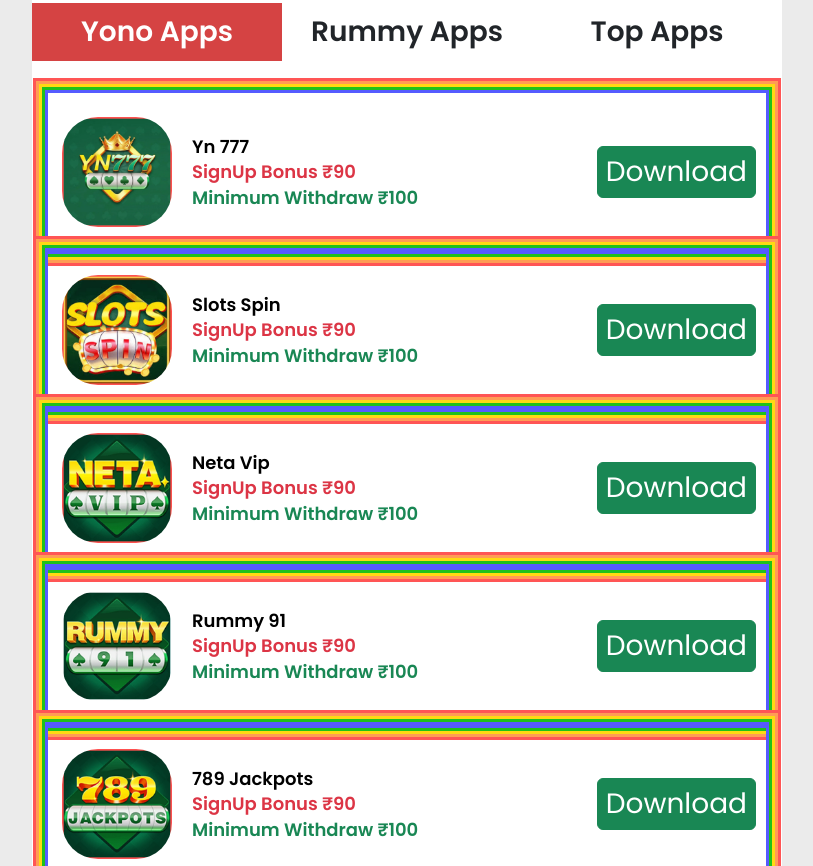
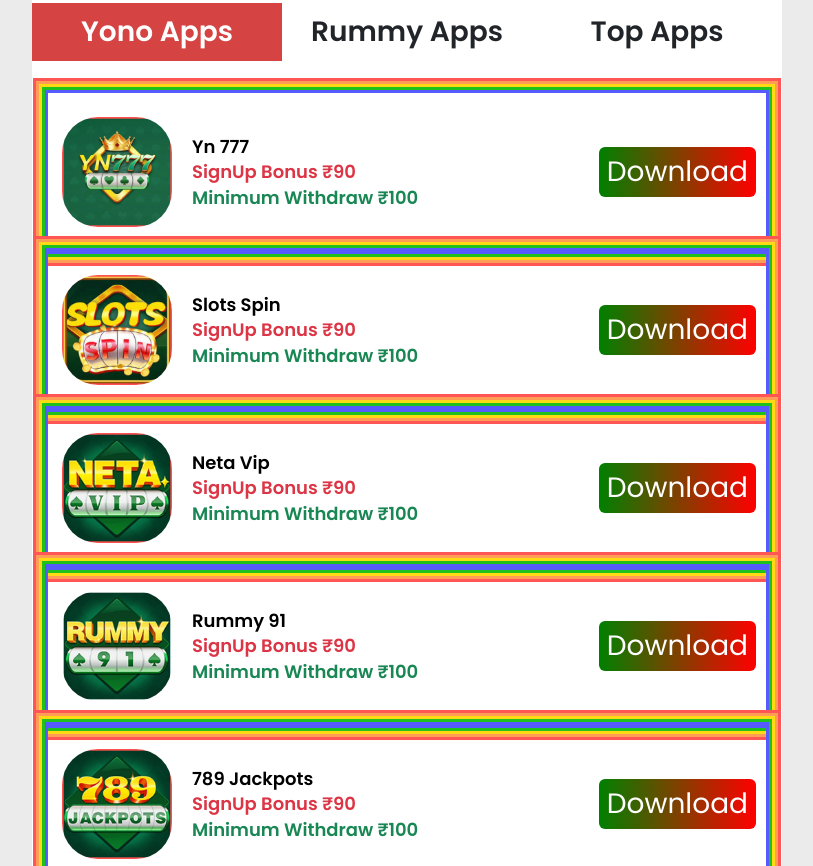
Before and after one commit to Sumit-Chouhan-786/yono-html, a plain HTML site: page index.html in a window 1280 px wide. Shown: the part 891-1757 px from the top of the page, without its empty margins (233-1046 px from the left). Drawn offline with nearby package versions, Linux system fonts and the light colour scheme.

Commit message:
update linear

```diff
--- a/assets/css/style.css
+++ b/assets/css/style.css
@@ -54,6 +54,10 @@ body {
   border: 1px dotted red;
   line-height: 100%;
 }
+.card_shadow div .btn-success{
+  background: linear-gradient(to right, rgb(0, 128, 0), rgb(255, 0, 0)) !important;
+  border: none;
+}
 
 /* Active Tab Style */
 .active_tab {
```
